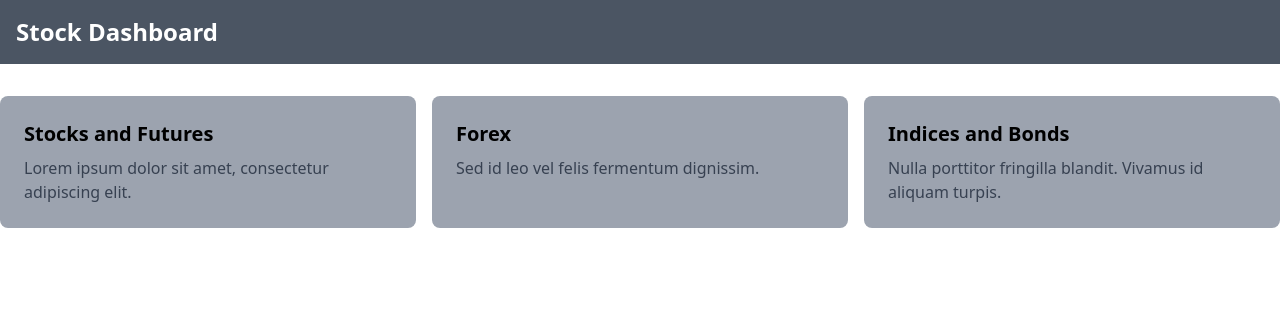
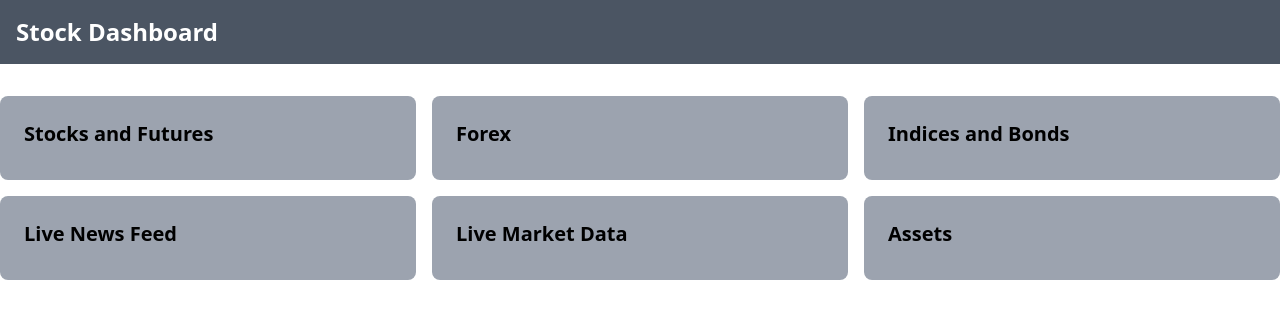
Before and after one commit to therealcyberlord/Blijax-Stockbot, a React (Vite) app in the folder frontend/: page / in a window 1280 px wide. Shown: the top 318 px of the page. Built offline with nearby package versions, Linux system fonts and the light colour scheme.

Commit message:
Framework of website almost complete

```diff
--- a/frontend/src/components/Dashboard.jsx
+++ b/frontend/src/components/Dashboard.jsx
@@ -7,19 +7,33 @@ const Dashboard = () => {
       <div className="grid grid-cols-1 md:grid-cols-2 lg:grid-cols-3 gap-4">
         <div className="bg-gray-400 p-6 rounded-lg transform transition-all hover:scale-105">
           <h3 className="text-xl font-bold mb-2">Stocks and Futures</h3>
-          <p className="text-gray-700">Lorem ipsum dolor sit amet, consectetur adipiscing elit.</p>
+
         </div>
         <div className="bg-gray-400 p-6 rounded-lg transform transition-all hover:scale-105">
           <h3 className="text-xl font-bold mb-2">Forex</h3>
-          <p className="text-gray-700">Sed id leo vel felis fermentum dignissim.</p>
+
         </div>
         <div className="bg-gray-400 p-6 rounded-lg transform transition-all hover:scale-105">
           <h3 className="text-xl font-bold mb-2">Indices and Bonds</h3>
-          <p className="text-gray-700">Nulla porttitor fringilla blandit. Vivamus id aliquam turpis.</p>
+
+         </div>
+        <div className="bg-gray-400 p-6 rounded-lg transform transition-all hover:scale-105">
+          <h3 className="text-xl font-bold mb-2">Live News Feed</h3>
+
+        </div>
+        <div className="bg-gray-400 p-6 rounded-lg transform transition-all hover:scale-105">
+          <h3 className="text-xl font-bold mb-2">Live Market Data</h3>
+          </div>
+        <div className="bg-gray-400 p-6 rounded-lg transform transition-all hover:scale-105">
+          <h3 className="text-xl font-bold mb-2">Assets</h3>
+
+
         </div>
       </div>
     </div>
+
   );
-};
+ };
+
 
 export default Dashboard;
```
